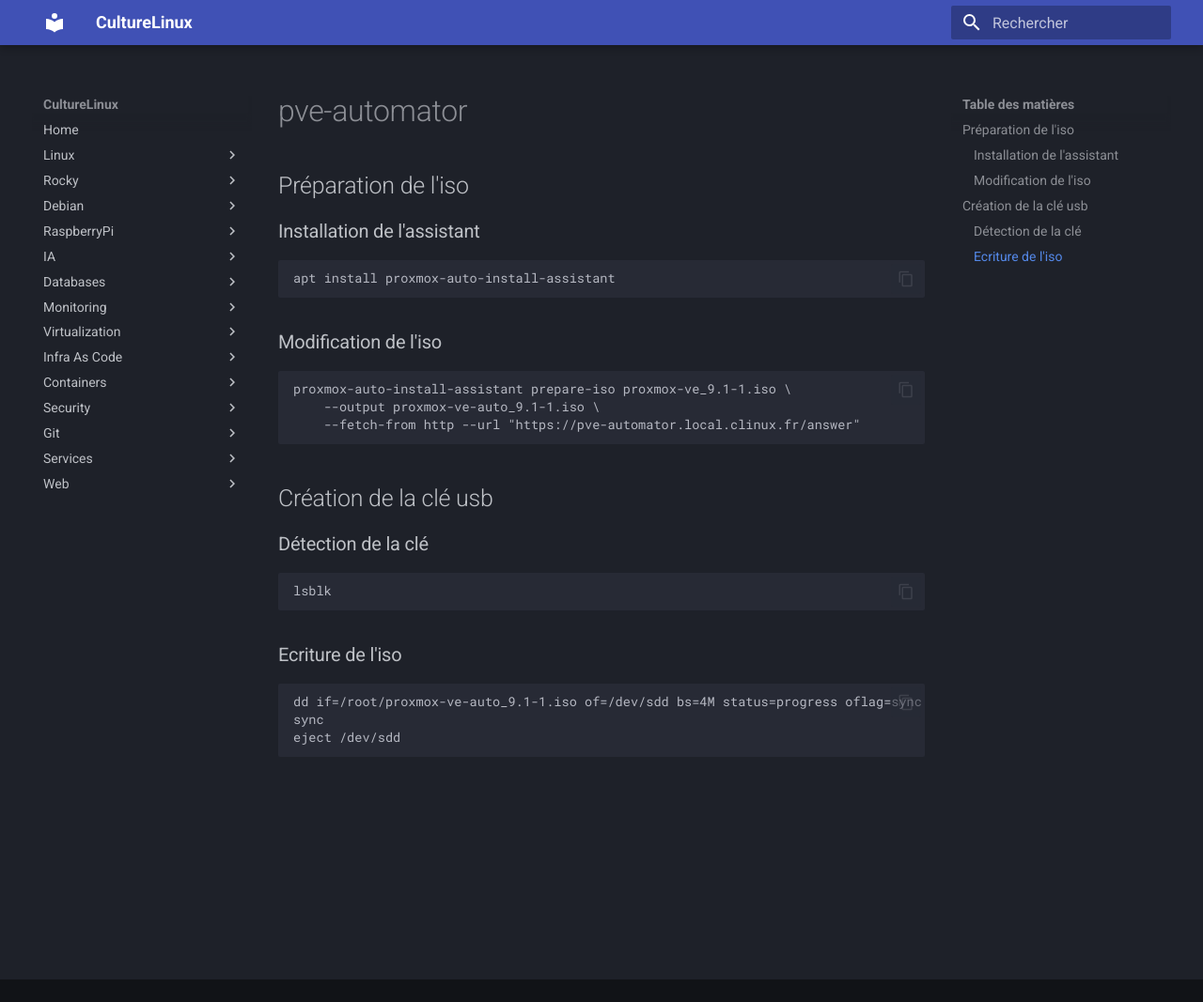
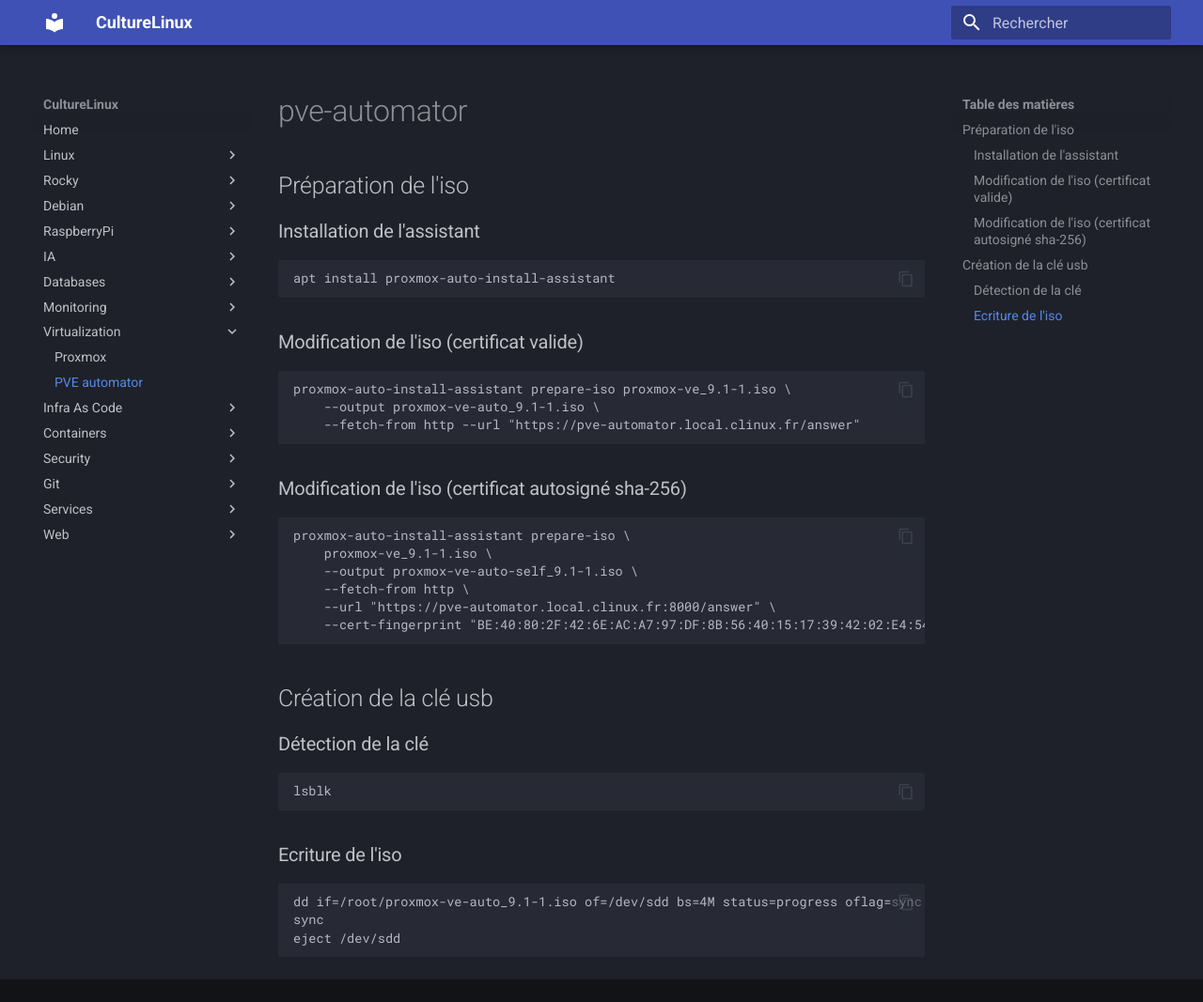
Before and after one commit to CultureLinux/doc, an MkDocs documentation site: the page built from docs/virtualization/pve-automator.md, in a window 1280 px wide and 1067 px high. Shown: the whole window at 94% size. Built offline with MkDocs 1.6.1 and Material for MkDocs 9.7.7, drawn with Linux system fonts in a browser that asks for light colours.

Commit message:
⬆️ update: pve-automator

````diff
--- a/docs/virtualization/pve-automator.md
+++ b/docs/virtualization/pve-automator.md
@@ -7,13 +7,26 @@
 apt install proxmox-auto-install-assistant
 ```
 
-### Modification de l'iso
+### Modification de l'iso (certificat valide)
 
 ```
 proxmox-auto-install-assistant prepare-iso proxmox-ve_9.1-1.iso \
     --output proxmox-ve-auto_9.1-1.iso \
     --fetch-from http --url "https://pve-automator.local.clinux.fr/answer"
 ```
+
+### Modification de l'iso (certificat autosigné sha-256)
+
+```
+proxmox-auto-install-assistant prepare-iso \
+    proxmox-ve_9.1-1.iso \
+    --output proxmox-ve-auto-self_9.1-1.iso \
+    --fetch-from http \
+    --url "https://pve-automator.local.clinux.fr:8000/answer" \
+    --cert-fingerprint "BE:40:80:2F:42:6E:AC:A7:97:DF:8B:56:40:15:17:39:42:02:E4:54:06:CD:C0:CA:6D:FE:96:08:C5:93:12:E7"
+```
+
+
 
 ## Création de la clé usb
 ### Détection de la clé
--- a/mkdocs.yml
+++ b/mkdocs.yml
@@ -69,6 +69,7 @@
     - 'Grafana' : monitoring/grafana.md
   - Virtualization:
     - 'Proxmox' : virtualization/proxmox.md
+    - 'PVE automator' :  virtualization/pve-automator.md
   - 'Infra As Code':
     - 'Ansible' : iac/ansible.md
     - 'OpenToFu' : iac/opentofu.md
````
